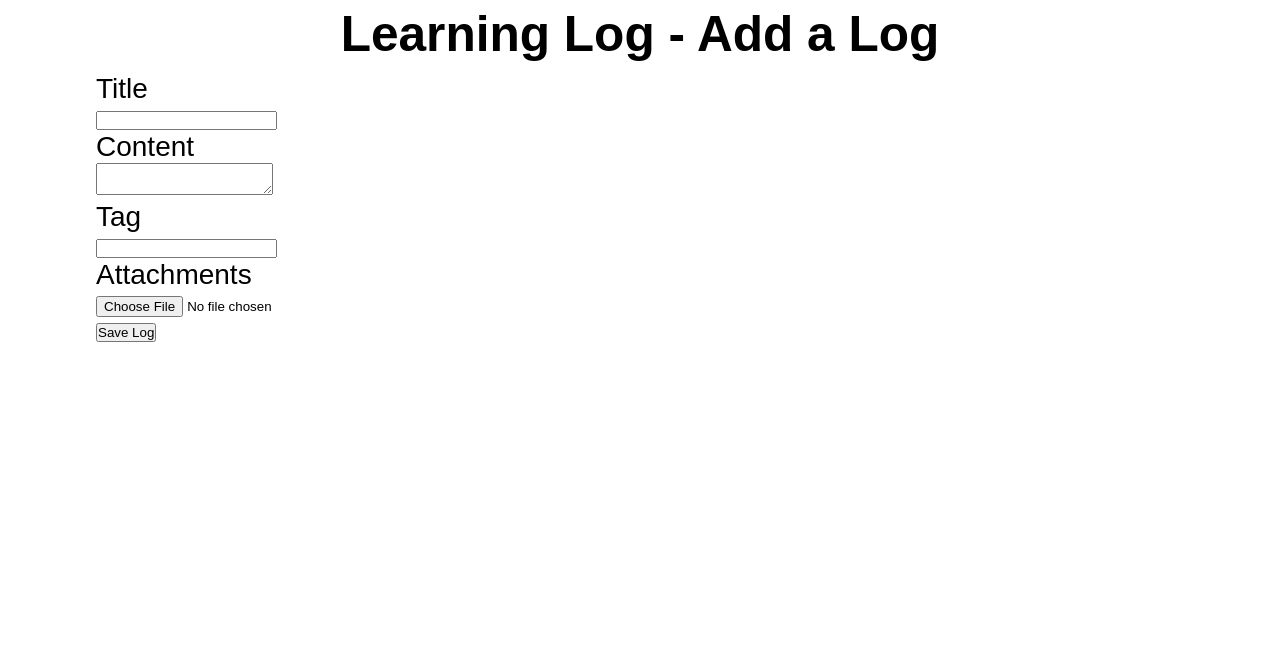
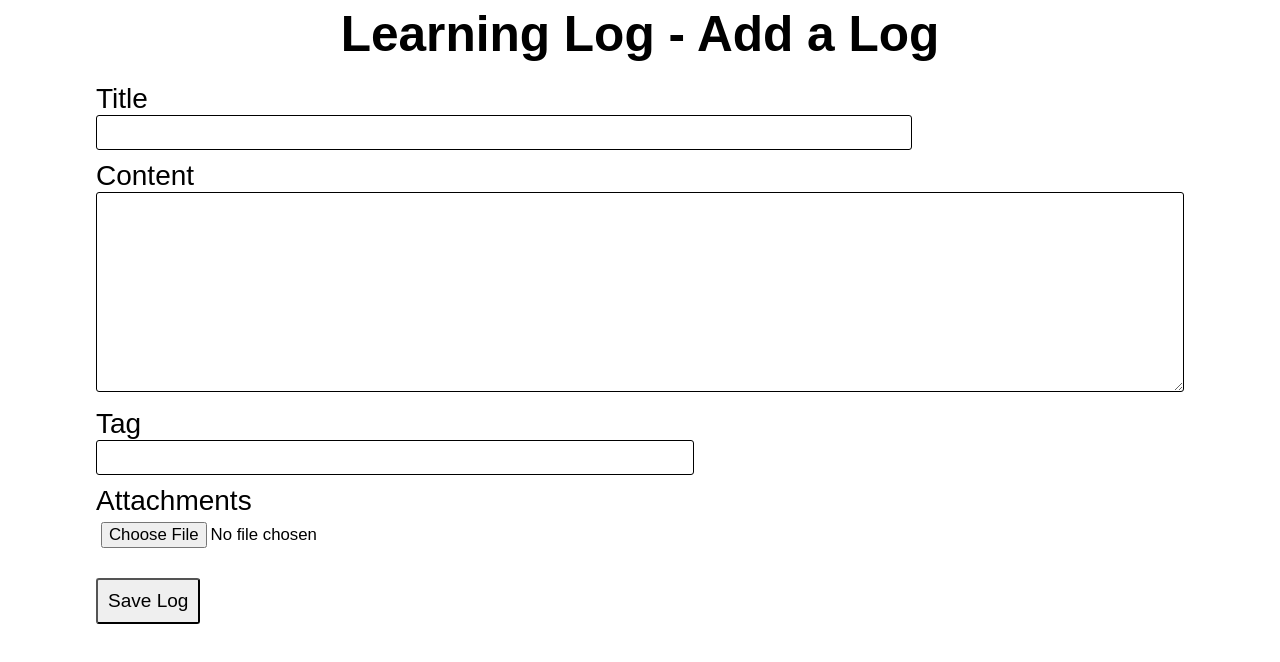
Before and after one commit to RoundEm/LearningLog, a website: page views/addLog.html in a window 1280 px wide. Drawn offline with nearby package versions, Linux system fonts and the light colour scheme; files that its build step writes are made by us from their sources; a web font is replaced by a local one.

Commit message:
Remove outline from attachment input

```diff
--- a/public/main.css
+++ b/public/main.css
@@ -4,72 +4,97 @@
 	padding: 0;
 	font-family: 'Cantarell', sans-serif;
 }
-
 header {
 	padding: 5px 0 10px;
 	font-size: 1.55em;
 }
-
 header h1 {
 	text-align: center;
 }
-
 body {
 	width: 85%;
 	margin: 0 auto;
 }
-
 main {
 	font-size: 1.4em;
 }
-
 .logs-main {
 	text-align: center;
 }
-
 .log-section {
 	margin: 40px 0;
 }
-
 .newPage {
 	text-decoration: none;
+	border: none;
 	padding: 10px 15px;
 	border: 2px solid;
 }
-
-.newPage:hover {
+.newPage-container {
+	margin: 20px auto 0;
+	text-align: center;
+}
+.newPage:hover, .add-log button:hover {
 	background-color: #FFCE00;
 	cursor: pointer;
 }
-
 select {
 	font-size: .7em;
 }
-
 label {
 	font-size: 1.25em;
 }
-
 .benefits p {
 	margin: 5px auto;
 	padding: 10px 30px;
 	text-align: center;
 }
-
 .benefits p:nth-child(odd) {
 	border: 2px solid #2E64FE;
 }
-
 .benefits p:nth-child(even) {
 	border: 2px solid #FA5882;
 }
-
-.btn-container {
-	margin: 20px auto 0;
-	text-align: center;
-}
-
 .logList-section div {
 	border: 2px solid;
 	margin: 5px;
+	padding: 3px;
 }
+
+/* addLog page: */
+
+label {
+	display: inline-block;
+	margin: 10px 0 0;
+}
+.add-log input, textarea {
+	padding: 5px;
+	font-size: .75em;
+	border: 1px solid;
+	border-radius: 3px;
+}
+textarea {
+	width: 100%;
+	height: 200px;
+}
+.add-log input[name="title"] {
+	height: 35px;
+	width: 75%
+}
+.add-log input[name="tag"] {
+	height: 35px;
+	width: 55%
+}
+.add-log input[name="submit"] {
+	margin: 25px 0;
+}
+.add-log input[name="attachment"] {
+	border: none;
+
+}
+.add-log button	{
+	padding: 10px;
+	margin: 25px 0 10px;
+	border-radius: 3px;
+	font-size: .85em;
+}
```
